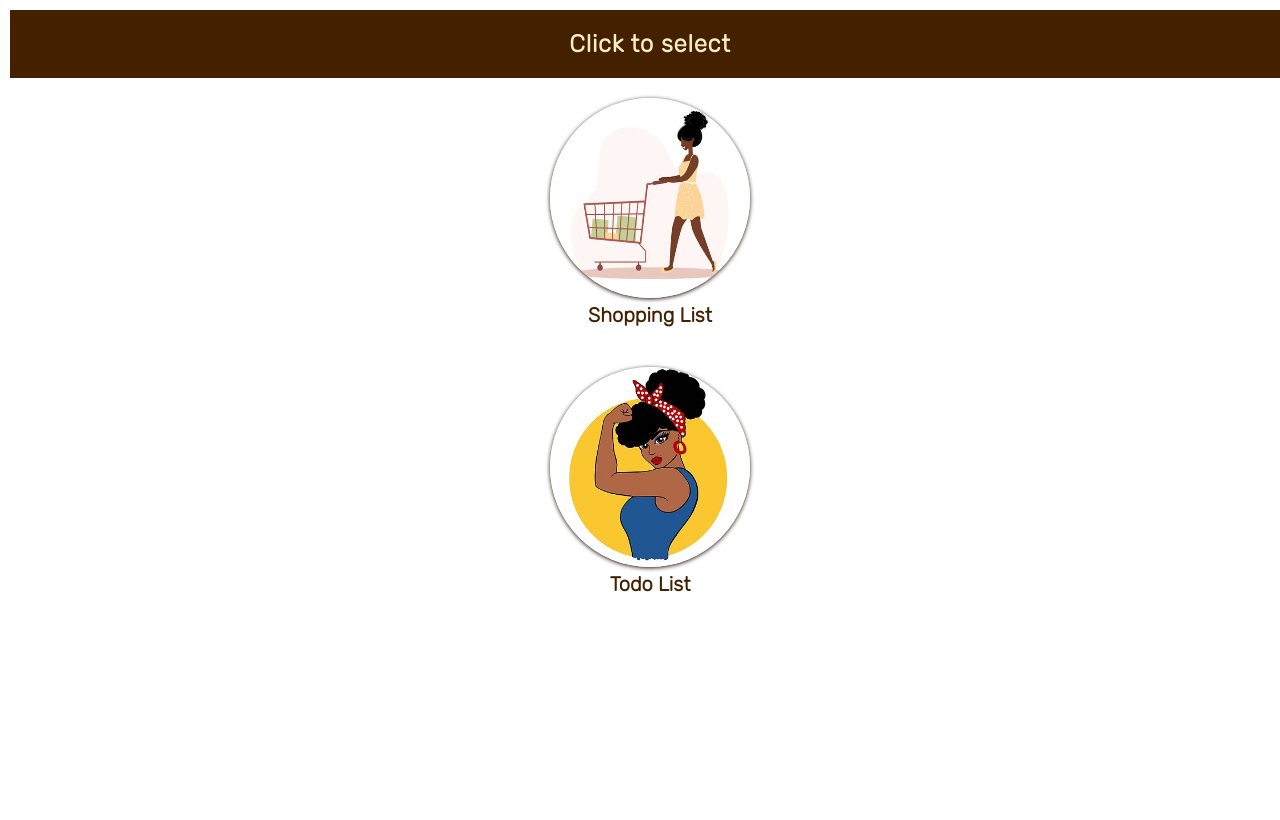
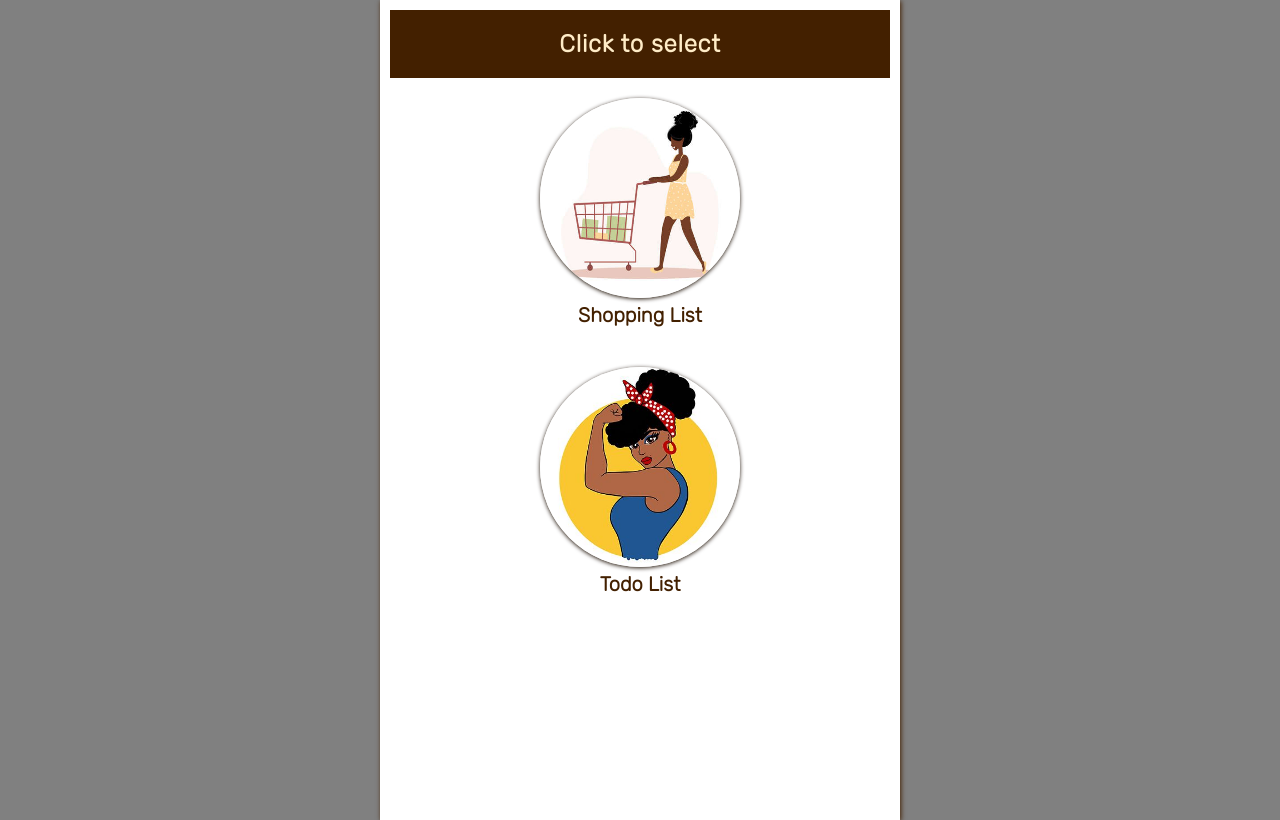
Before and after one commit to codingfaith/Fay-fay, a website built with Vite: page index.html in a window 1280 px wide. Built offline with nearby package versions, Linux system fonts and the light colour scheme.

Commit message:
Update styles

```diff
--- a/index.css
+++ b/index.css
@@ -11,11 +11,11 @@ html, body {
 }
 
 .container {
-    width: 100vw;
     height: 100vh;
     display: flex;
     padding: 10px;
     margin: 0 auto;
+    max-width: 500px;
     background: #ffffff;
     flex-direction: column;
     box-shadow: 1px 1px 5px #432000;
```
